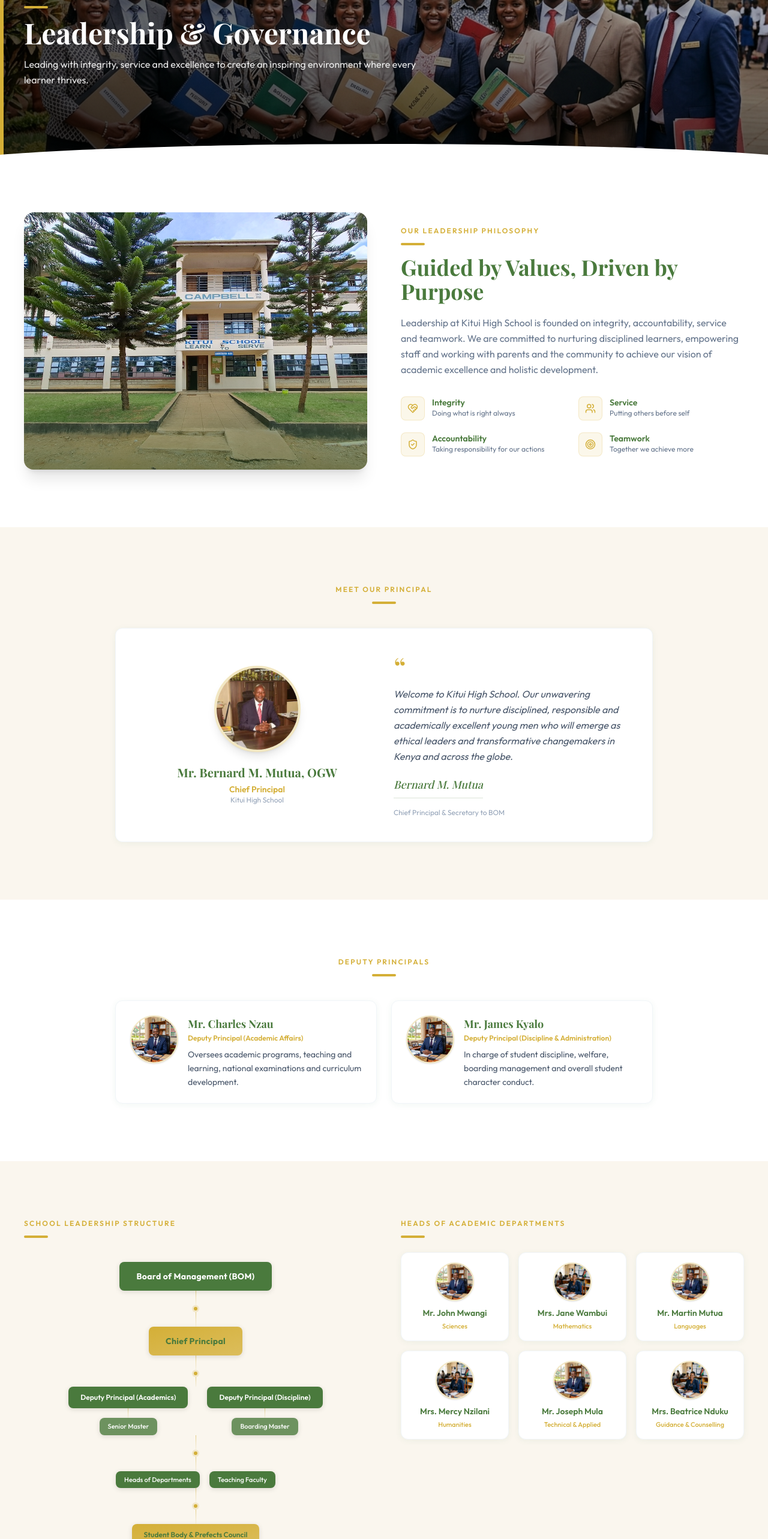
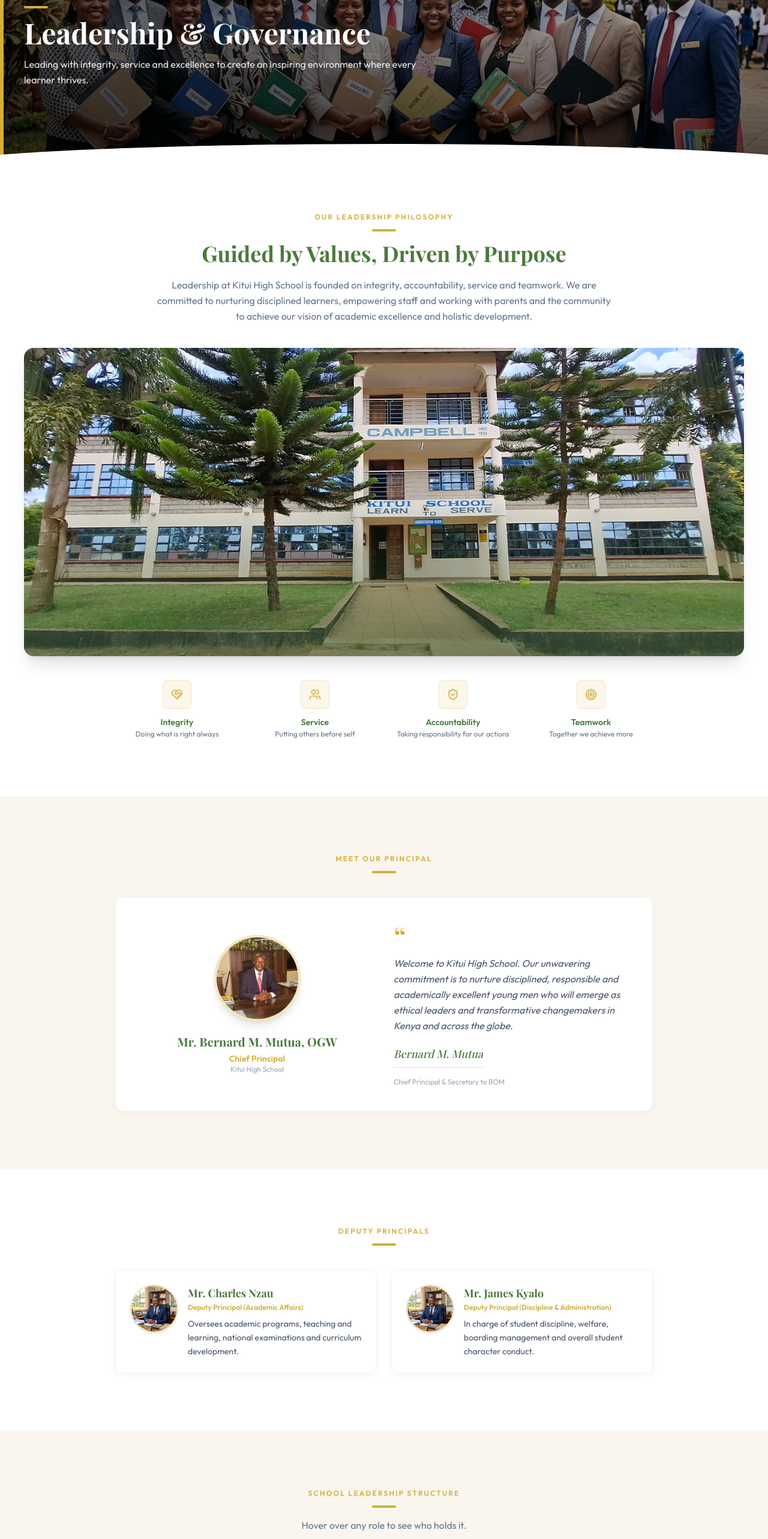
Before and after one commit to starvoniq/Kitui-School-website, a React (Vite) app: page /management in a window 1280 px wide. Shown: the part 234-2800 px from the top of the page at 60% size. Built offline with nearby package versions, Linux system fonts and the light colour scheme; a web font is replaced by a local one.

Commit message:
Refactor management page layout for improved content hierarchy

```diff
--- a/src/components/Leadershiporgchart.jsx
+++ b/src/components/Leadershiporgchart.jsx
@@ -61,29 +61,29 @@ function OrgNode({ label, tone, person, size }) {
 
       {person && (
         <div
-          className="pointer-events-none absolute left-1/2 bottom-full z-30 mb-3 w-44
+          className="pointer-events-none absolute left-1/2 bottom-full z-30 mb-4 w-56
             -translate-x-1/2 translate-y-1 scale-95 opacity-0
             transition-all duration-200 ease-out
             group-hover:translate-y-0 group-hover:scale-100 group-hover:opacity-100"
         >
-          <div className="relative rounded-xl border border-gold/25 bg-white p-4 shadow-2xl">
+          <div className="relative rounded-2xl border border-gold/25 bg-white p-5 shadow-2xl">
             {isGroup ? (
               <>
-                <div className="mb-2 flex justify-center -space-x-3">
+                <div className="mb-3 flex justify-center -space-x-4">
                   {person.slice(0, 5).map((p, i) => (
                     <img
                       key={p.name}
                       src={p.image}
                       alt={p.name}
                       style={{ zIndex: 10 - i }}
-                      className="h-10 w-10 rounded-full border-2 border-white object-cover shadow"
+                      className="h-14 w-14 rounded-full border-[3px] border-white object-cover shadow-md"
                     />
                   ))}
                 </div>
-                <p className="text-center font-serif text-xs font-bold text-forest leading-tight">
+                <p className="text-center font-serif text-sm font-bold text-forest leading-tight">
                   {person.length} Department Heads
                 </p>
-                <p className="mt-0.5 text-center font-sans text-[10px] text-slate-400">
+                <p className="mt-1 text-center font-sans text-[11px] text-slate-400">
                   See full list below
                 </p>
               </>
@@ -92,20 +92,20 @@ function OrgNode({ label, tone, person, size }) {
                 <img
                   src={person.image}
                   alt={person.name}
-                  className="mx-auto mb-2 h-16 w-16 rounded-full border-2 border-gold/40 object-cover shadow"
+                  className="mx-auto mb-3 h-24 w-24 rounded-full border-[3px] border-gold/40 object-cover shadow-md"
                 />
-                <p className="text-center font-serif text-xs font-bold text-forest leading-tight">
+                <p className="text-center font-serif text-sm font-bold text-forest leading-tight">
                   {person.name}
                 </p>
                 {person.title && (
-                  <p className="mt-0.5 text-center font-sans text-[10px] font-medium text-gold">
+                  <p className="mt-1 text-center font-sans text-[11px] font-medium text-gold">
                     {person.title}
                   </p>
                 )}
               </>
             )}
             {/* pointer arrow */}
-            <div className="absolute -bottom-1.5 left-1/2 h-3 w-3 -translate-x-1/2 rotate-45 border-b border-r border-gold/25 bg-white" />
+            <div className="absolute -bottom-2 left-1/2 h-4 w-4 -translate-x-1/2 rotate-45 border-b border-r border-gold/25 bg-white" />
           </div>
         </div>
       )}
--- a/src/pages/Management.jsx
+++ b/src/pages/Management.jsx
@@ -119,6 +119,25 @@ const adminOffice = [
   },
 ];
 
+const officeInfo = [
+  {
+    icon: Clock,
+    label: "Office Hours",
+    value: "Mon – Fri, 8:00 AM – 4:30 PM",
+  },
+  {
+    icon: Phone,
+    label: "Phone",
+    value: "+254 720 302 123 / +254 722 323 456",
+  },
+  { icon: Mail, label: "Email", value: "info@kituihigh.ac.ke" },
+  {
+    icon: MapPin,
+    label: "Address",
+    value: "Kitui – Machakos Road, P.O. Box 71, Kitui, Kenya",
+  },
+];
+
 export default function Management() {
   return (
     <>
@@ -132,9 +151,24 @@ export default function Management() {
 
       {/* ══ LEADERSHIP PHILOSOPHY ══ */}
       <section className="section-pad bg-white">
-        <div className="container-page grid lg:grid-cols-2 gap-14 items-center">
-          {/* Photo */}
-          <div className="rounded-2xl overflow-hidden shadow-xl aspect-[4/3] relative group">
+        <div className="container-page">
+          <div className="text-center mb-10 max-w-3xl mx-auto">
+            <p className="section-eyebrow mb-3">Our Leadership Philosophy</p>
+            <div className="gold-bar mx-auto mb-4" />
+            <h2 className="section-title mb-5">
+              Guided by Values, Driven by Purpose
+            </h2>
+            <p className="section-sub">
+              Leadership at Kitui High School is founded on integrity,
+              accountability, service and teamwork. We are committed to
+              nurturing disciplined learners, empowering staff and working with
+              parents and the community to achieve our vision of academic
+              excellence and holistic development.
+            </p>
+          </div>
+
+          {/* Full-width banner image */}
+          <div className="rounded-2xl overflow-hidden shadow-xl aspect-[21/9] relative group mb-10">
             <img
               src={images.campus.adminTower}
               alt="Kitui High School Administration Building"
@@ -143,32 +177,24 @@ export default function Management() {
             <div className="absolute inset-0 bg-gradient-to-t from-forest-dark/60 via-transparent to-transparent" />
           </div>
 
-          <div>
-            <p className="section-eyebrow mb-3">Our Leadership Philosophy</p>
-            <div className="gold-bar mb-4" />
-            <h2 className="section-title mb-5">
-              Guided by Values, Driven by Purpose
-            </h2>
-            <p className="section-sub mb-8">
-              Leadership at Kitui High School is founded on integrity,
-              accountability, service and teamwork. We are committed to
-              nurturing disciplined learners, empowering staff and working with
-              parents and the community to achieve our vision of academic
-              excellence and holistic development.
-            </p>
-            <div className="grid grid-cols-2 gap-5">
+          {/* Values grid, now full width */}
+          <div className="grid grid-cols-2 md:grid-cols-4 gap-6 max-w-4xl mx-auto">
             {values.map(({ icon: Icon, label, sub }) => (
-                <div key={label} className="flex gap-3 items-start">
-                  <div className="w-10 h-10 rounded-lg bg-gold/10 border border-gold/20 flex items-center justify-center shrink-0">
-                    <Icon className="text-gold" size={18} />
+              <div
+                key={label}
+                className="flex flex-col items-center text-center gap-3"
+              >
+                <div className="w-12 h-12 rounded-lg bg-gold/10 border border-gold/20 flex items-center justify-center shrink-0">
+                  <Icon className="text-gold" size={20} />
                 </div>
                 <div>
                   <p className="font-semibold text-forest text-sm">{label}</p>
-                    <p className="text-xs text-slate-500 font-sans">{sub}</p>
+                  <p className="text-xs text-slate-500 font-sans mt-0.5">
+                    {sub}
+                  </p>
                 </div>
               </div>
             ))}
-            </div>
           </div>
         </div>
       </section>
@@ -253,13 +279,17 @@ export default function Management() {
         </div>
       </section>
 
-      {/* ══ ORG CHART + DEPT HEADS ══ */}
+      {/* ══ LEADERSHIP STRUCTURE (ORG CHART) — now its own full-width section ══ */}
       <section className="section-pad bg-cream">
-        <div className="container-page grid lg:grid-cols-2 gap-14 items-start">
-          {/* Org chart */}
-          <div>
+        <div className="container-page">
+          <div className="text-center mb-10">
             <p className="section-eyebrow mb-3">School Leadership Structure</p>
-            <div className="gold-bar mb-6" />
+            <div className="gold-bar mx-auto mb-4" />
+            <p className="section-sub max-w-2xl mx-auto">
+              Hover over any role to see who holds it.
+            </p>
+          </div>
+          <div className="max-w-3xl mx-auto">
             <LeadershipOrgChart
               principal={{
                 name: "Bernard M. Mutua, OGW",
@@ -271,14 +301,19 @@ export default function Management() {
               deptHeads={deptHeads}
             />
           </div>
+        </div>
+      </section>
 
-          {/* Dept Heads */}
-          <div>
+      {/* ══ HEADS OF DEPARTMENTS — own full-width section ══ */}
+      <section className="section-pad bg-white">
+        <div className="container-page">
+          <div className="text-center mb-10">
             <p className="section-eyebrow mb-3">
               Heads of Academic Departments
             </p>
-            <div className="gold-bar mb-6" />
-            <div className="grid grid-cols-2 sm:grid-cols-3 gap-4">
+            <div className="gold-bar mx-auto" />
+          </div>
+          <div className="grid grid-cols-2 sm:grid-cols-3 md:grid-cols-6 gap-5 max-w-5xl mx-auto">
             {deptHeads.map((h) => (
               <div
                 key={h.name}
@@ -299,21 +334,21 @@ export default function Management() {
             ))}
           </div>
         </div>
-        </div>
       </section>
 
-      {/* ══ BOARD OF MANAGEMENT ══ */}
-      <section id="board" className="section-pad bg-white">
-        <div className="container-page grid lg:grid-cols-2 gap-14 items-start">
-          <div>
+      {/* ══ BOARD OF MANAGEMENT — own full-width section ══ */}
+      <section id="board" className="section-pad bg-cream">
+        <div className="container-page">
+          <div className="text-center mb-10 max-w-2xl mx-auto">
             <p className="section-eyebrow mb-3">Board of Management</p>
-            <div className="gold-bar mb-4" />
-            <p className="section-sub mb-6">
+            <div className="gold-bar mx-auto mb-4" />
+            <p className="section-sub">
               The Board provides strategic governance and ensures the school is
               managed in the best interest of learners, staff and the wider
               community.
             </p>
-            <div className="grid grid-cols-2 gap-4">
+          </div>
+          <div className="grid grid-cols-2 md:grid-cols-4 gap-5 max-w-4xl mx-auto">
             {board.map((b) => (
               <div
                 key={b.name}
@@ -332,12 +367,16 @@ export default function Management() {
             ))}
           </div>
         </div>
+      </section>
 
-          {/* Admin Office */}
-          <div>
+      {/* ══ ADMINISTRATION OFFICE — own full-width section ══ */}
+      <section className="section-pad bg-white">
+        <div className="container-page">
+          <div className="text-center mb-10">
             <p className="section-eyebrow mb-3">Administration Office</p>
-            <div className="gold-bar mb-4" />
-            <div className="space-y-3 mb-8">
+            <div className="gold-bar mx-auto" />
+          </div>
+          <div className="grid sm:grid-cols-2 gap-4 max-w-3xl mx-auto mb-14">
             {adminOffice.map((a) => (
               <div
                 key={a.label}
@@ -345,39 +384,31 @@ export default function Management() {
               >
                 <div className="w-2 h-2 rounded-full bg-gold mt-2 shrink-0" />
                 <div>
-                    <p className="font-semibold text-forest text-sm">
-                      {a.label}
-                    </p>
+                  <p className="font-semibold text-forest text-sm">{a.label}</p>
                   <p className="text-xs text-slate-500 font-sans">{a.desc}</p>
                 </div>
               </div>
             ))}
           </div>
-            {/* Office hours */}
-            <div className="card p-5 hover:border-gold/30">
-              <div className="flex items-center gap-2 mb-3">
-                <Clock className="text-gold" size={18} />
-                <p className="font-semibold text-forest">Office Hours</p>
+
+          {/* Office hours & contact — its own row of info tiles */}
+          <div className="grid sm:grid-cols-2 md:grid-cols-4 gap-4 max-w-5xl mx-auto">
+            {officeInfo.map(({ icon: Icon, label, value }) => (
+              <div
+                key={label}
+                className="card p-5 text-center hover:border-gold/30"
+              >
+                <div className="w-10 h-10 rounded-lg bg-gold/10 border border-gold/20 flex items-center justify-center mx-auto mb-3">
+                  <Icon className="text-gold" size={18} />
                 </div>
-              <p className="text-sm text-slate-600 font-sans mb-1">
-                Monday – Friday: 8:00 AM – 4:30 PM
+                <p className="font-semibold text-forest text-xs uppercase tracking-wide mb-1">
+                  {label}
                 </p>
-              <div className="h-px bg-slate-100 my-3" />
-              <div className="space-y-2">
-                <div className="flex items-center gap-2 text-sm text-slate-600 font-sans">
-                  <Phone className="text-gold shrink-0" size={14} />
-                  +254 720 302 123 / +254 722 323 456
+                <p className="text-sm text-slate-600 font-sans leading-snug">
+                  {value}
+                </p>
               </div>
-                <div className="flex items-center gap-2 text-sm text-slate-600 font-sans">
-                  <Mail className="text-gold shrink-0" size={14} />
-                  info@kituihigh.ac.ke
-                </div>
-                <div className="flex items-start gap-2 text-sm text-slate-600 font-sans">
-                  <MapPin className="text-gold shrink-0 mt-0.5" size={14} />
-                  Kitui – Machakos Road, P.O. Box 71, Kitui, Kenya
-                </div>
-              </div>
-            </div>
+            ))}
           </div>
         </div>
       </section>
```
Lines whose indentation alone changed are shown as unchanged.
